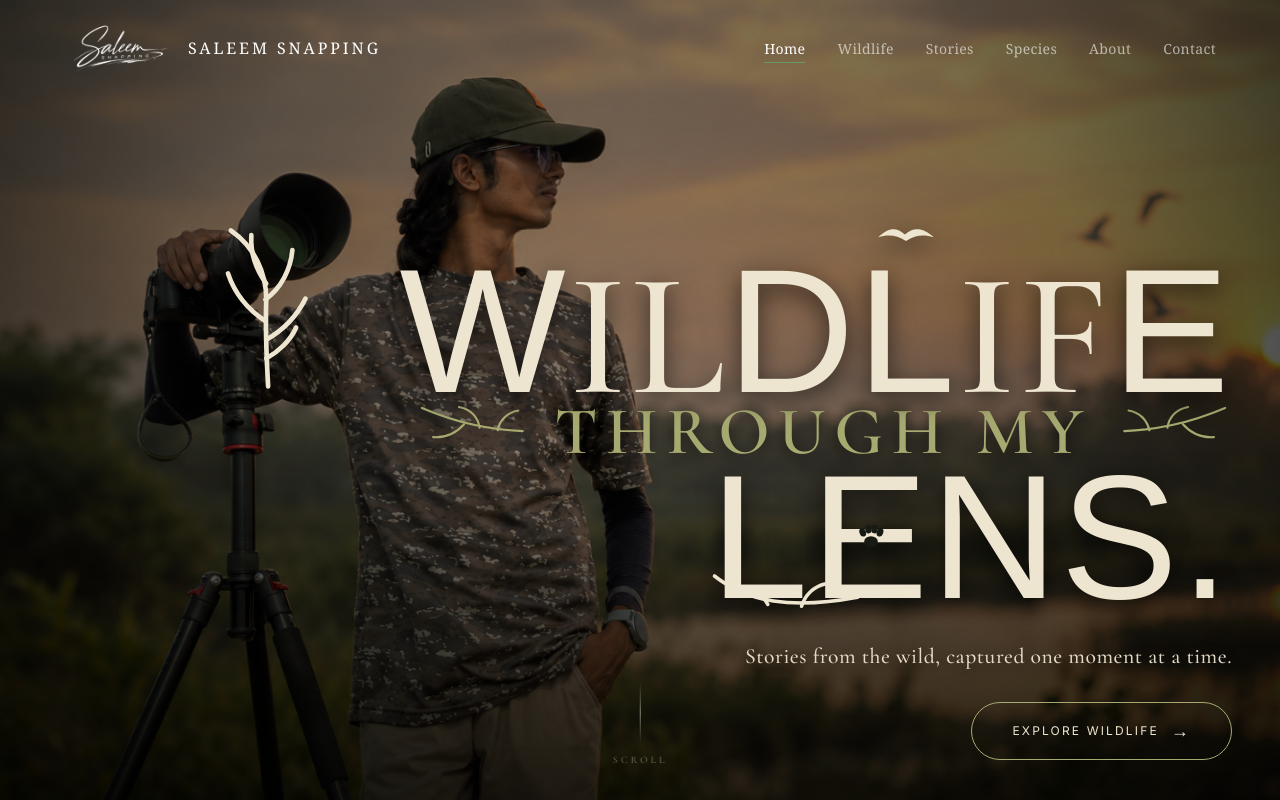
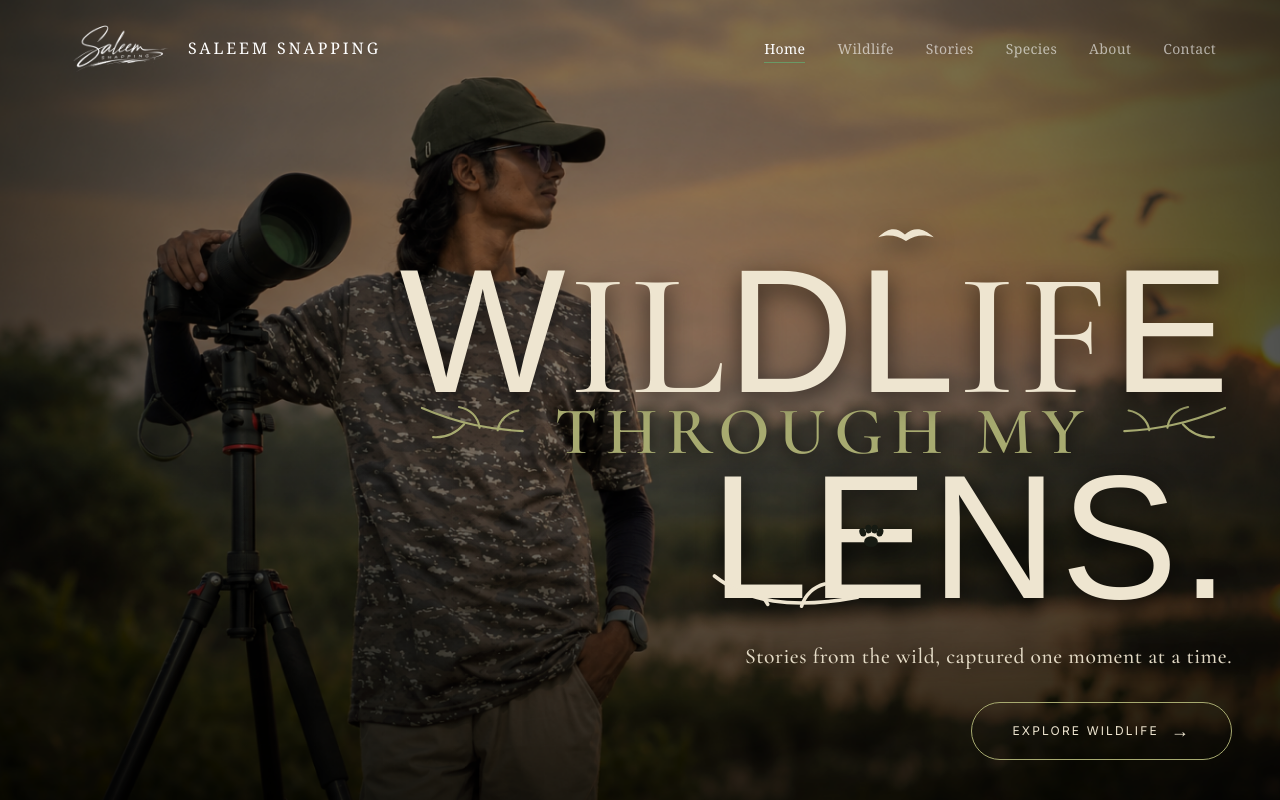
Before and after one commit to suresh-1-byte/saleem-snapping-wildlife, a Next.js app: page / in a window 1280 px wide. Shown: the top 800 px of the page. Built offline with nearby package versions, Linux system fonts and the light colour scheme; a web font is replaced by a local one.

Commit message:
Clean hero design: removed both antler trees and scroll indicator

```diff
--- a/components/home/Hero.tsx
+++ b/components/home/Hero.tsx
@@ -102,39 +102,6 @@ export default function Hero() {
             ease: [0.22, 1, 0.36, 1],
           }}
         >
-
-          {/* LEFT ANTLER */}
-          <svg
-            viewBox="0 0 120 180"
-            className="
-              absolute
-              left-[7%]
-              sm:left-[9%]
-              md:left-[12%]
-              lg:left-[14%]
-              -top-5
-              sm:-top-7
-              md:-top-10
-              w-16
-              sm:w-20
-              md:w-24
-              lg:w-28
-              text-[#eee5d0]
-              z-20
-            "
-            fill="none"
-            stroke="currentColor"
-            strokeWidth="5"
-            strokeLinecap="round"
-          >
-            <path d="M58 175 C56 140 55 110 56 82 C56 53 43 25 18 8" />
-            <path d="M55 105 C37 93 22 75 15 54" />
-            <path d="M55 82 C72 70 82 50 84 29" />
-            <path d="M56 65 C45 50 39 31 40 13" />
-            <path d="M56 125 C72 116 88 101 98 81" />
-            <path d="M56 145 C69 138 82 126 88 112" />
-          </svg>
-
 
           {/* WILDLIFE */}
           <span
@@ -568,66 +535,6 @@ export default function Hero() {
       </motion.main>
 
 
-      {/* =========================================================
-          SCROLL
-      ========================================================= */}
-
-      <motion.div
-        className="
-          absolute
-          bottom-6
-          md:bottom-8
-          left-1/2
-          -translate-x-1/2
-          z-20
-          flex
-          flex-col
-          items-center
-          gap-2
-        "
-        initial={{ opacity: 0 }}
-        animate={{ opacity: isLoaded ? 0.7 : 0 }}
-        transition={{
-          delay: 1.7,
-          duration: 1,
-        }}
-      >
-
-        <motion.div
-          className="
-            w-px
-            h-12
-            md:h-16
-            bg-gradient-to-b
-            from-transparent
-            via-[#eee5d0]
-            to-transparent
-          "
-          animate={{
-            opacity: [0.3, 0.9, 0.3],
-            scaleY: [0.8, 1, 0.8],
-          }}
-          transition={{
-            duration: 2,
-            repeat: Infinity,
-            ease: "easeInOut",
-          }}
-        />
-
-        <span
-          className={`
-            ${cormorant.className}
-            text-[10px]
-            uppercase
-            tracking-[0.3em]
-            text-[#eee5d0]/60
-          `}
-        >
-          Scroll
-        </span>
-
-      </motion.div>
-
     </section>
   );
 }
```
